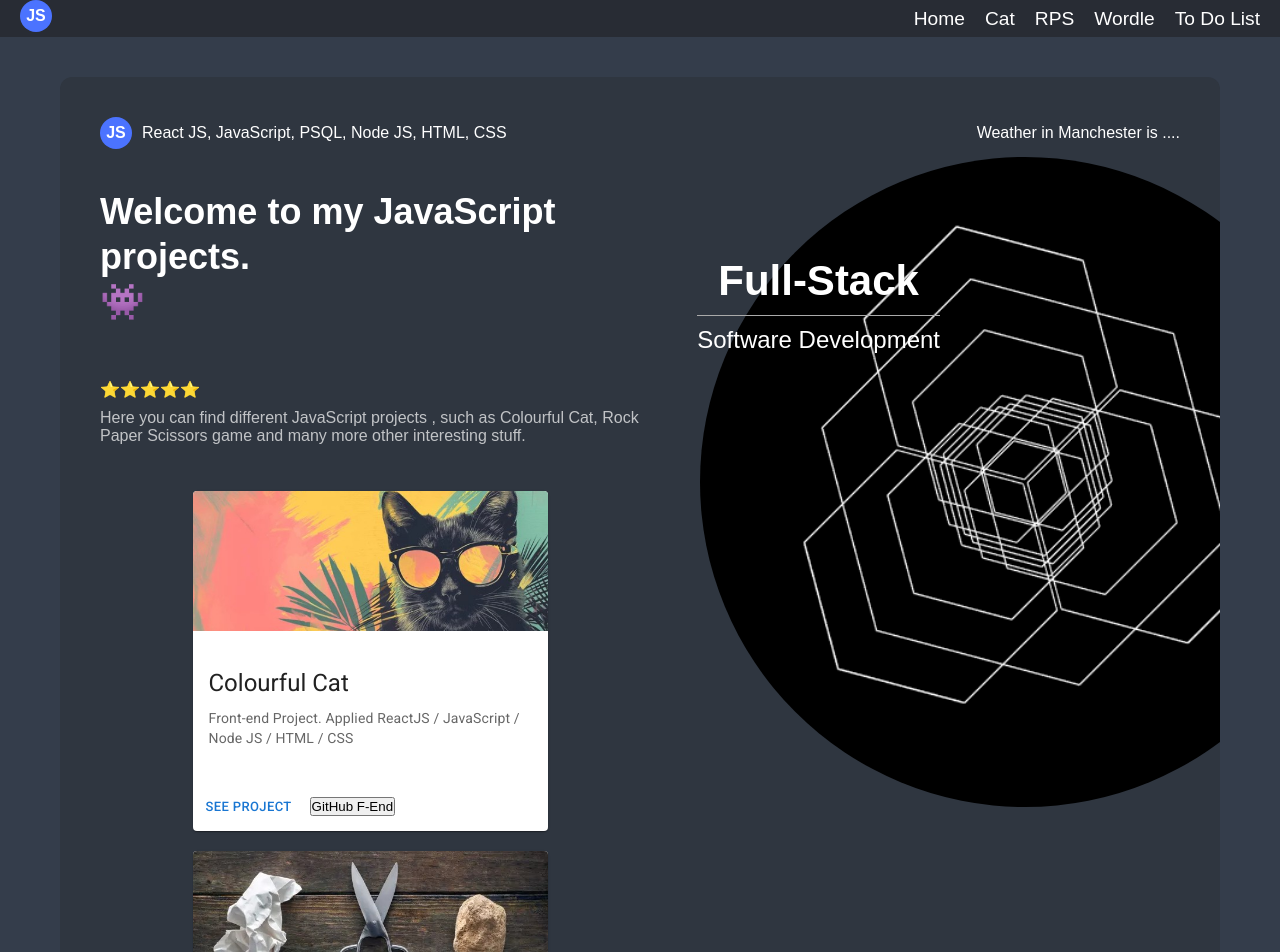
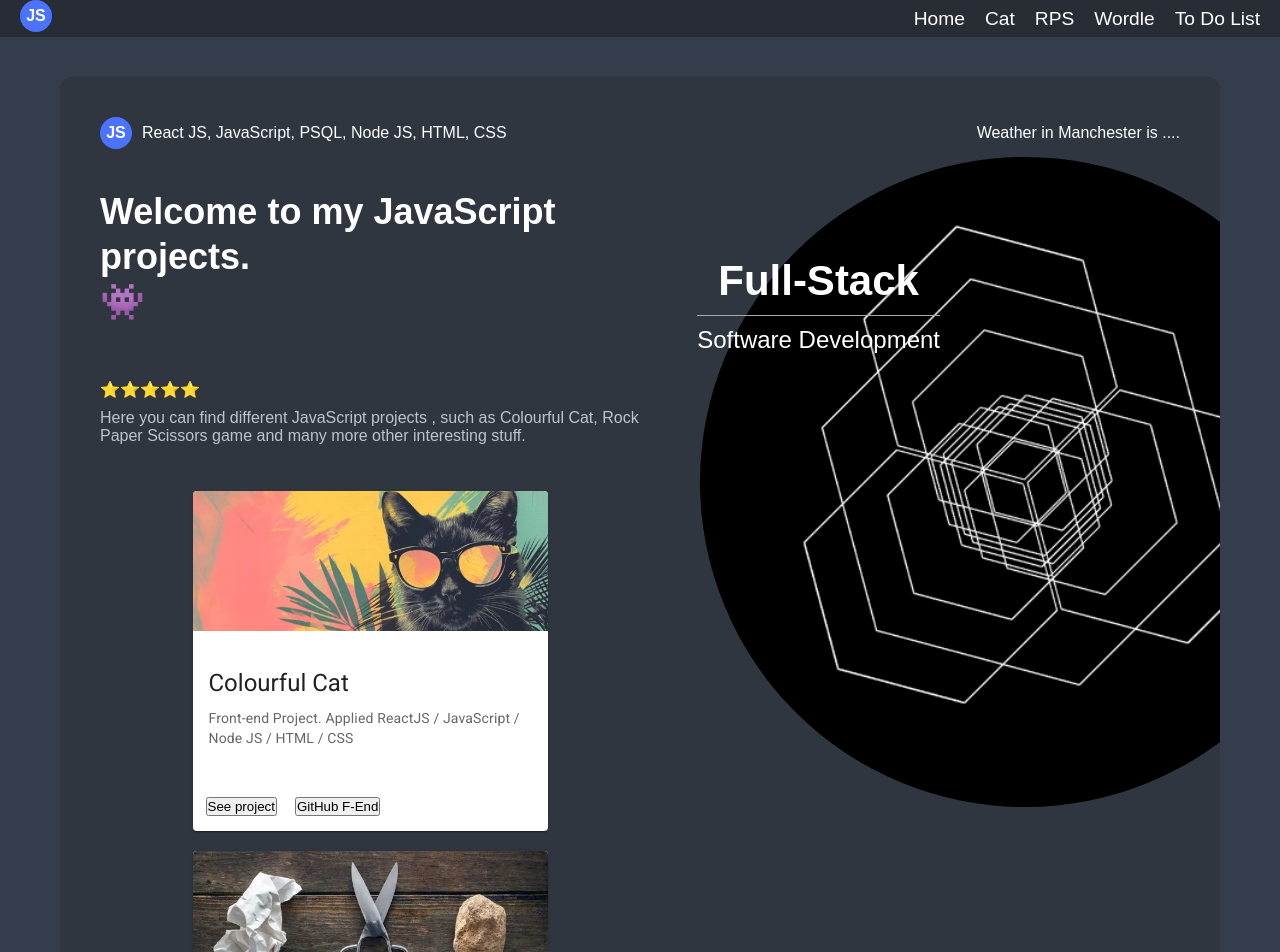
Before and after one commit to Julian22222/All-JavaScript-Proj, a React (Create React App) app: page /Home in a window 1280 px wide. Shown: the top 952 px of the page. Built offline with nearby package versions, Linux system fonts and the light colour scheme.

Commit message:
project update

```diff
--- a/src/components/ProjCard.jsx
+++ b/src/components/ProjCard.jsx
@@ -25,15 +25,14 @@ const ProjCard = (props) => {
         </Typography>
       </CardContent>
       <CardActions className="btn-project-cont">
-        <Button
-          size="small"
-          component="a"
-          href={props.seeProject_URL}
-          target="_blank"
-          rel="noopener noreferrer"
-          className="btn-anker-proj-card"
-        >
-          See project
+        <Button size="small">
+          <a
+            href={props.seeProject_URL}
+            target="_blank"
+            className="btn-anker-proj-card"
+          >
+            <input type="button" class="buttonProject" value="See project" />
+          </a>
         </Button>
         {props.switch === "Front" || props.switch === "Both" ? (
           <Button size="small">
```
